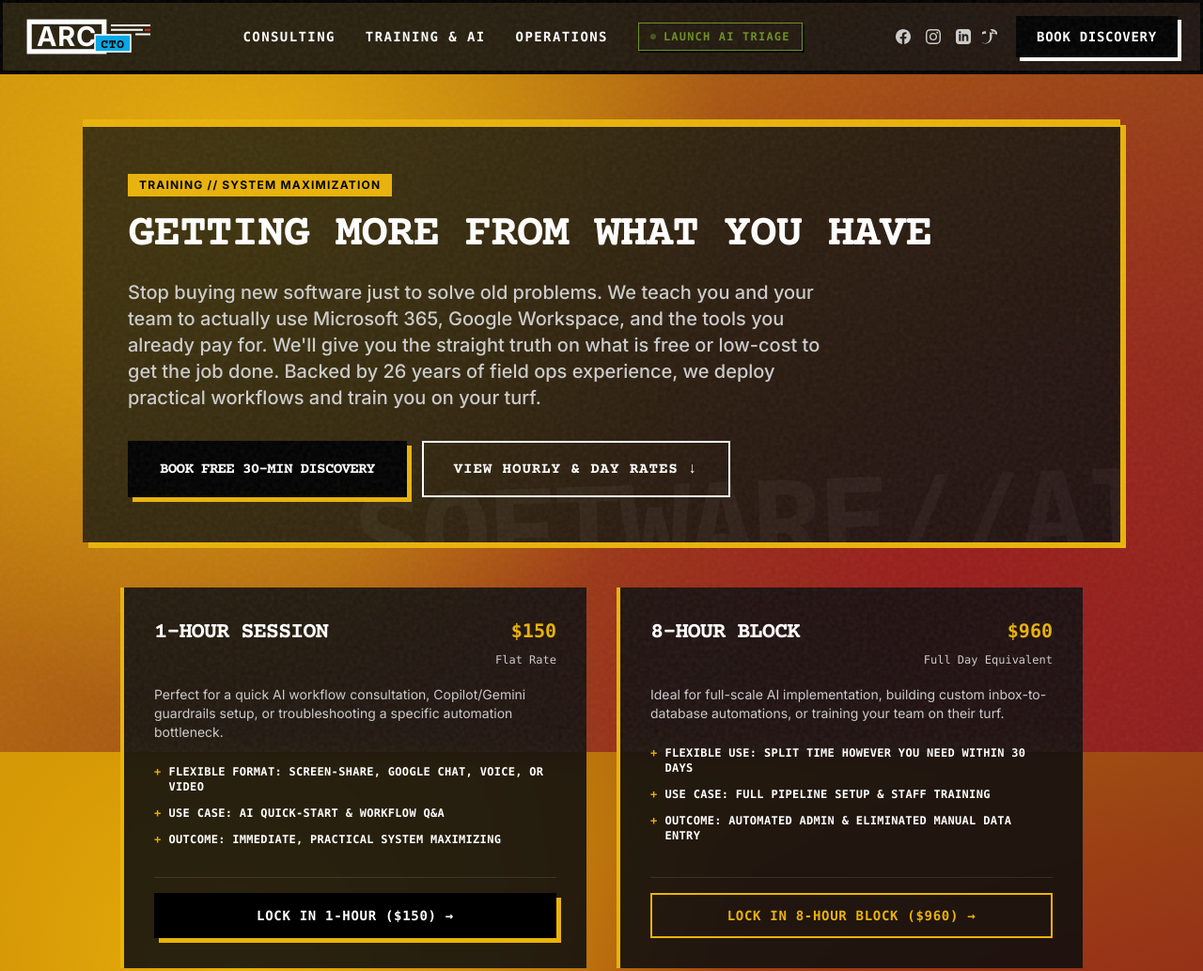
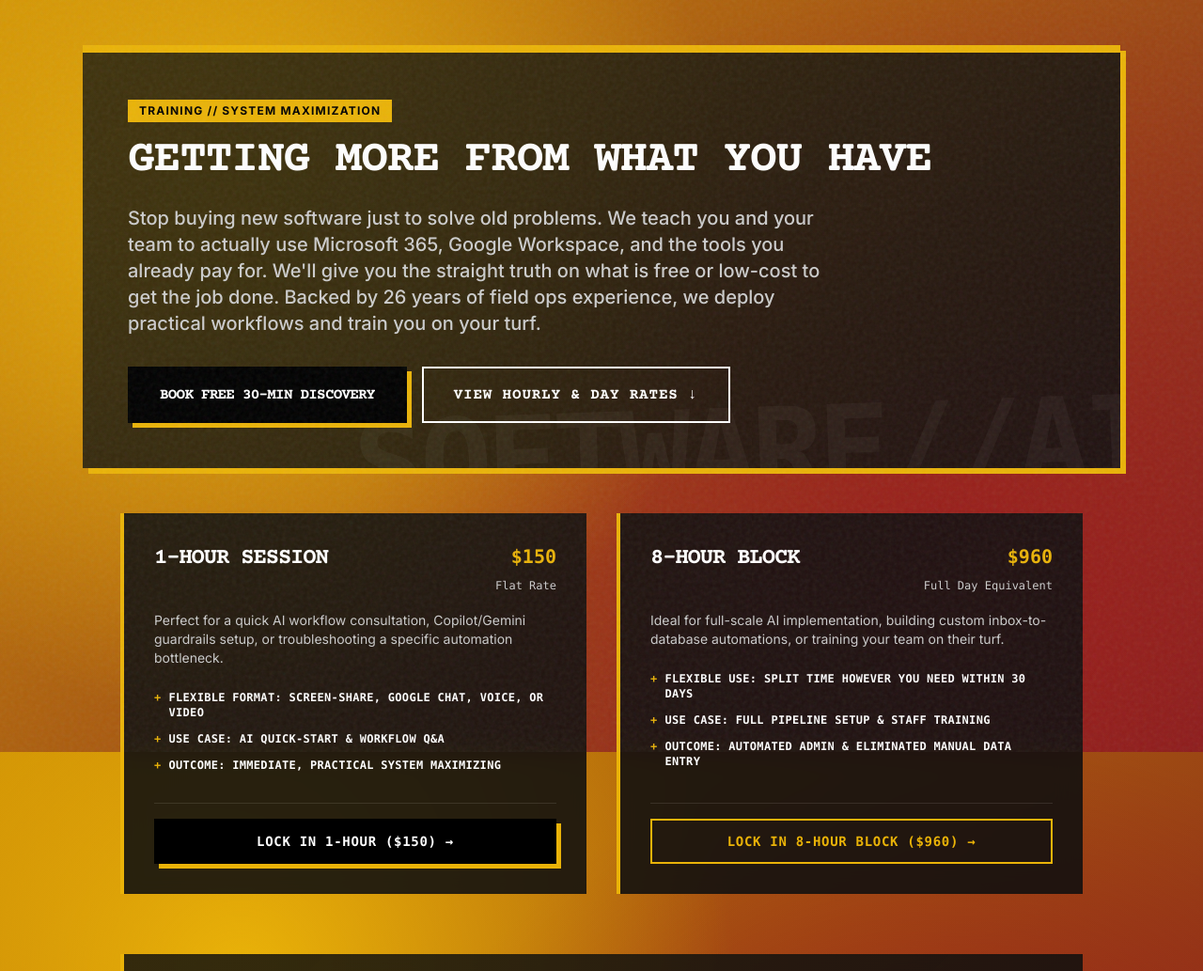
Before and after one commit to dvdrttr/arccto-website, an Eleventy site: page training.html in a window 1280 px wide. Shown: the top 1033 px of the page at 94% size. Built offline with nearby package versions, Linux system fonts and the light colour scheme; Eleventy itself is replaced by a stand-in of ours; files that its build step writes are made by us from their sources; files whose address does not match are found by name.

Commit message:
Remove dynamic HTML injection code
Removed dynamic HTML injection for navigation, footer, and modal.

Signed-off-by: David Ritter <10490913+dvdrttr@users.noreply.github.com>

```diff
--- a/main.js
+++ b/main.js
@@ -16,41 +16,6 @@
 prefersDarkScheme.addEventListener("change", (e) => {
     applyTheme(e.matches ? "dark" : "light");
 });
-
-
-// ==========================================
-// DYNAMIC HTML INJECTION (NAV, FOOTER, MODAL)
-// ==========================================
-document.addEventListener("DOMContentLoaded", () => {
-
-    // 1. Inject Navigation
-    const navPlaceholder = document.getElementById('nav-placeholder');
-    if (navPlaceholder) {
-        fetch('/nav.html')
-            .then(response => response.text())
-            .then(data => navPlaceholder.innerHTML = data)
-            .catch(error => console.error('Error loading nav:', error));
-    }
-
-    // 2. Inject Footer
-    const footerPlaceholder = document.getElementById('footer-placeholder');
-    if (footerPlaceholder) {
-        fetch('/footer.html')
-            .then(response => response.text())
-            .then(data => footerPlaceholder.innerHTML = data)
-            .catch(error => console.error('Error loading footer:', error));
-    }
-
-    // 3. Inject Booking Modal
-    const modalPlaceholder = document.getElementById('modal-placeholder');
-    if (modalPlaceholder) {
-        fetch('/modal.html')
-            .then(response => response.text())
-            .then(data => modalPlaceholder.innerHTML = data)
-            .catch(error => console.error('Error loading modal:', error));
-    }
-});
-
 
 // ==========================================
 // MOBILE NAV TOGGLE
```
